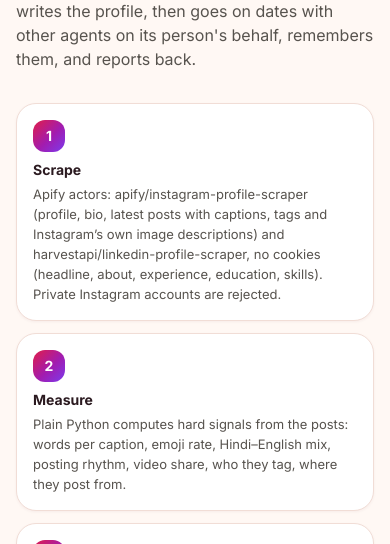
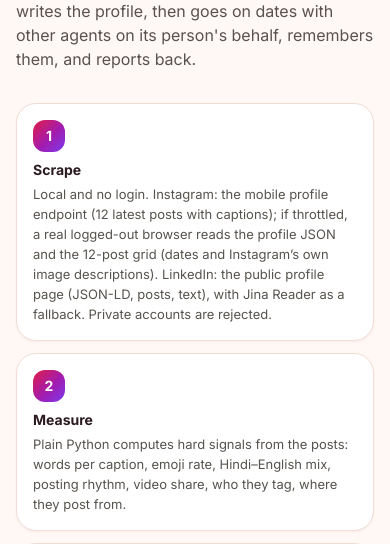
Before and after one commit to AnshumanAtrey/cyrano-agentic-dating, a FastAPI app: page /how/ in a window 390 px wide. Shown: the part 206-750 px from the top of the page. Run offline with FastAPI, Linux system fonts and the light colour scheme; some libraries are stand-ins or nearby versions.

Commit message:
Local no-login scrapers (IG mobile API -> real browser, LinkedIn public page -> Jina), voxel Date Town, docs

```diff
--- a/app/main.py
+++ b/app/main.py
@@ -183,4 +183,4 @@ def api_arc(aid: int):
 @app.get("/api/status")
 def status():
     return {"llm_lanes": [l.name for l in llm.lanes()], "llm_calls": llm.stats(), "people": len(store.people()),
-            "arcs": len(store.arcs()), "apify": bool(os.environ.get("APIFY_TOKEN"))}
+            "arcs": len(store.arcs())}
--- a/app/templates/how.html
+++ b/app/templates/how.html
@@ -5,7 +5,7 @@
 <p class="text-stone-600 mt-2 max-w-3xl">Each person is represented by one AI agent. It knows exactly two things about its person: their <span class="src src-in">LinkedIn</span> and their <span class="src src-IG">Instagram</span>. It reads both, writes the profile, then goes on dates with other agents on its person's behalf, remembers them, and reports back.</p>
 <div class="grid md:grid-cols-3 lg:grid-cols-6 gap-3 mt-8 text-sm">
 {% for n, t, d in [
- ('1','Scrape','Apify actors: apify/instagram-profile-scraper (profile, bio, latest posts with captions, tags and Instagram’s own image descriptions) and harvestapi/linkedin-profile-scraper, no cookies (headline, about, experience, education, skills). Private Instagram accounts are rejected.'),
+ ('1','Scrape','Local and no login. Instagram: the mobile profile endpoint (12 latest posts with captions); if throttled, a real logged-out browser reads the profile JSON and the 12-post grid (dates and Instagram’s own image descriptions). LinkedIn: the public profile page (JSON-LD, posts, text), with Jina Reader as a fallback. Private accounts are rejected.'),
  ('2','Measure','Plain Python computes hard signals from the posts: words per caption, emoji rate, Hindi–English mix, posting rhythm, video share, who they tag, where they post from.'),
  ('3','Read','One LLM call writes an evidence-cited profile: needs, hobbies, interests, values, qualities, personal facts, personality, voice. Every item cites the exact post (P1…P12) or LinkedIn, and links back to it.'),
  ('4','Match','No LLM: shared interest tags and values, social energy, same city, and the partner traits that predict satisfaction give a two-way score. The best mutual pairs get first dates.'),
@@ -33,5 +33,5 @@
     </ul></section>
 </div>
 <section class="card p-6 mt-5"><h2 class="font-bold text-lg">Tech stack · cost $0</h2>
-  <p class="text-sm text-stone-700 mt-2"><b>Scraping:</b> Apify REST API (free plan credit): apify/instagram-profile-scraper and harvestapi/linkedin-profile-scraper (no cookies). A 30-person batch is a few actor runs. <b>Agents:</b> a failover chain of zero-cost LLMs: Claude via Claude Code in headless mode, Cerebras (gpt-oss-120b, Qwen) and Groq free tiers, each throttled to its free limit. <b>Web:</b> FastAPI, Jinja, Tailwind, SQLite, Server-Sent Events for the live dates, and a vanilla-JS replay player. The demo is exported to static HTML for GitHub Pages.</p></section>
+  <p class="text-sm text-stone-700 mt-2"><b>Scraping:</b> local Python, no login, no paid API. Instagram: the mobile web_profile_info endpoint, falling back to a real logged-out Chromium (Playwright) that reads the profile JSON embedded in the page plus the 12-post grid. LinkedIn: the public profile page (JSON-LD Person, posts, page text), with Jina Reader as a fallback fetcher. <b>Agents:</b> a failover chain of zero-cost LLMs: Claude via Claude Code in headless mode, Cerebras (gpt-oss-120b, Qwen) and Groq free tiers, each throttled to its free limit. <b>Web:</b> FastAPI, Jinja, Tailwind, SQLite, Server-Sent Events for the live dates, and a vanilla-JS replay player. The demo is exported to static HTML for GitHub Pages.</p></section>
 {% endblock %}
--- a/requirements.txt
+++ b/requirements.txt
@@ -3,3 +3,4 @@ uvicorn[standard]>=0.29
 jinja2>=3.1
 requests>=2.31
 httpx>=0.27
+playwright>=1.50
--- a/scripts/batch.py
+++ b/scripts/batch.py
@@ -37,7 +37,7 @@ def do_scrape():
     print(f"scraping {len(todo)} people locally (no login)…", flush=True)
     if not todo:
         return
-    got, errors = scrape(todo)
+    got, errors = scrape(todo, log=lambda m: print('   ', m, flush=True))
     os.makedirs(os.path.join(ROOT, "data", "raw"), exist_ok=True)
     for pid, raw in got.items():
         json.dump(raw, open(os.path.join(ROOT, "data", "raw", f"{pid}.json"), "w", encoding="utf-8"), ensure_ascii=False)
@@ -63,7 +63,7 @@ def do_analyze():
             store.upsert_person(pid, status="error", error=str(e)[:300])
             print(f"  ✗ {pid}: {e}", flush=True)
 
-    with ThreadPoolExecutor(5) as ex:
+    with ThreadPoolExecutor(int(os.environ.get('ANALYZE_WORKERS', '8'))) as ex:
         list(ex.map(one, todo))
 
 
```
Also changed, not shown: README.md, 1 other file.
